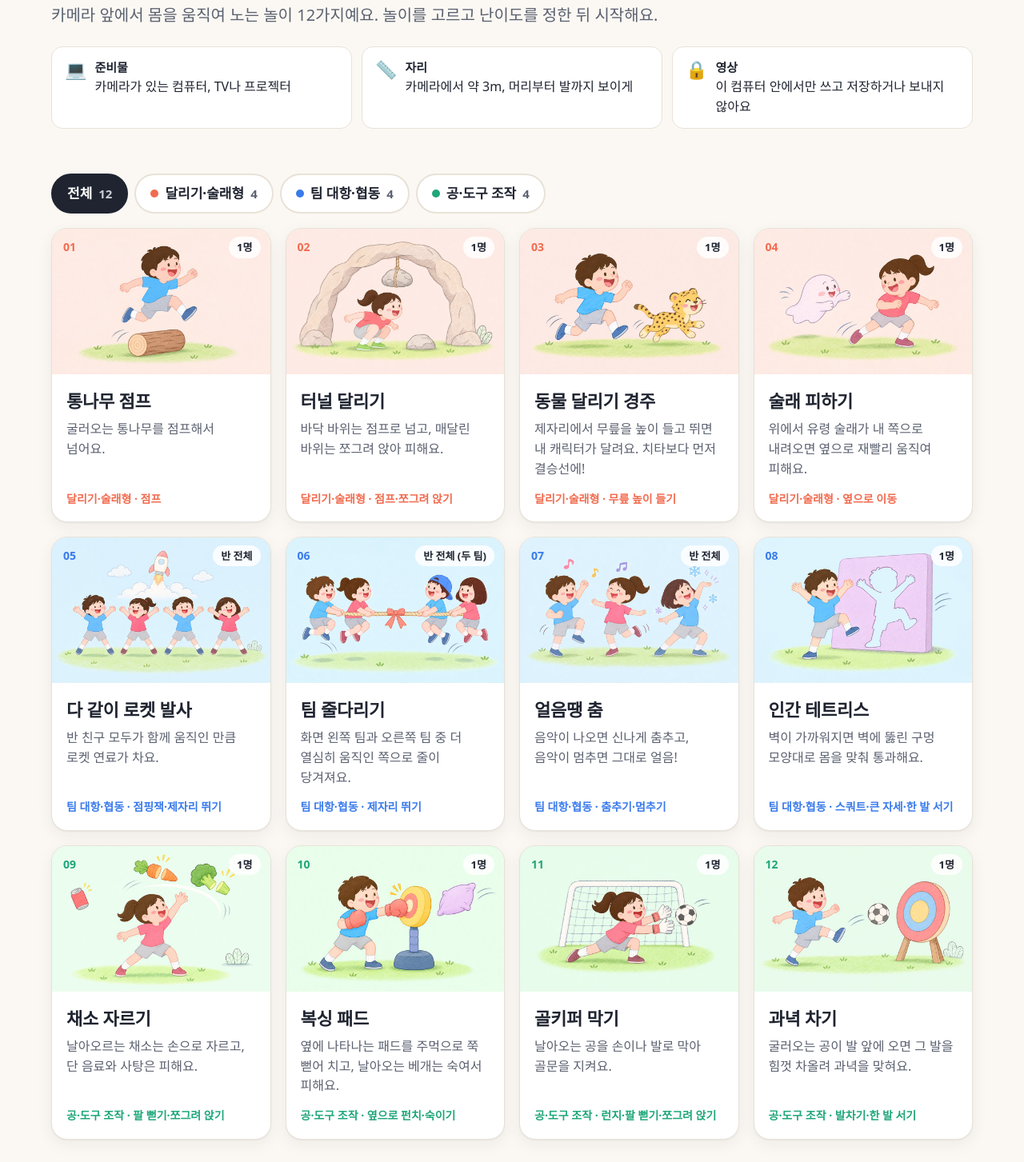
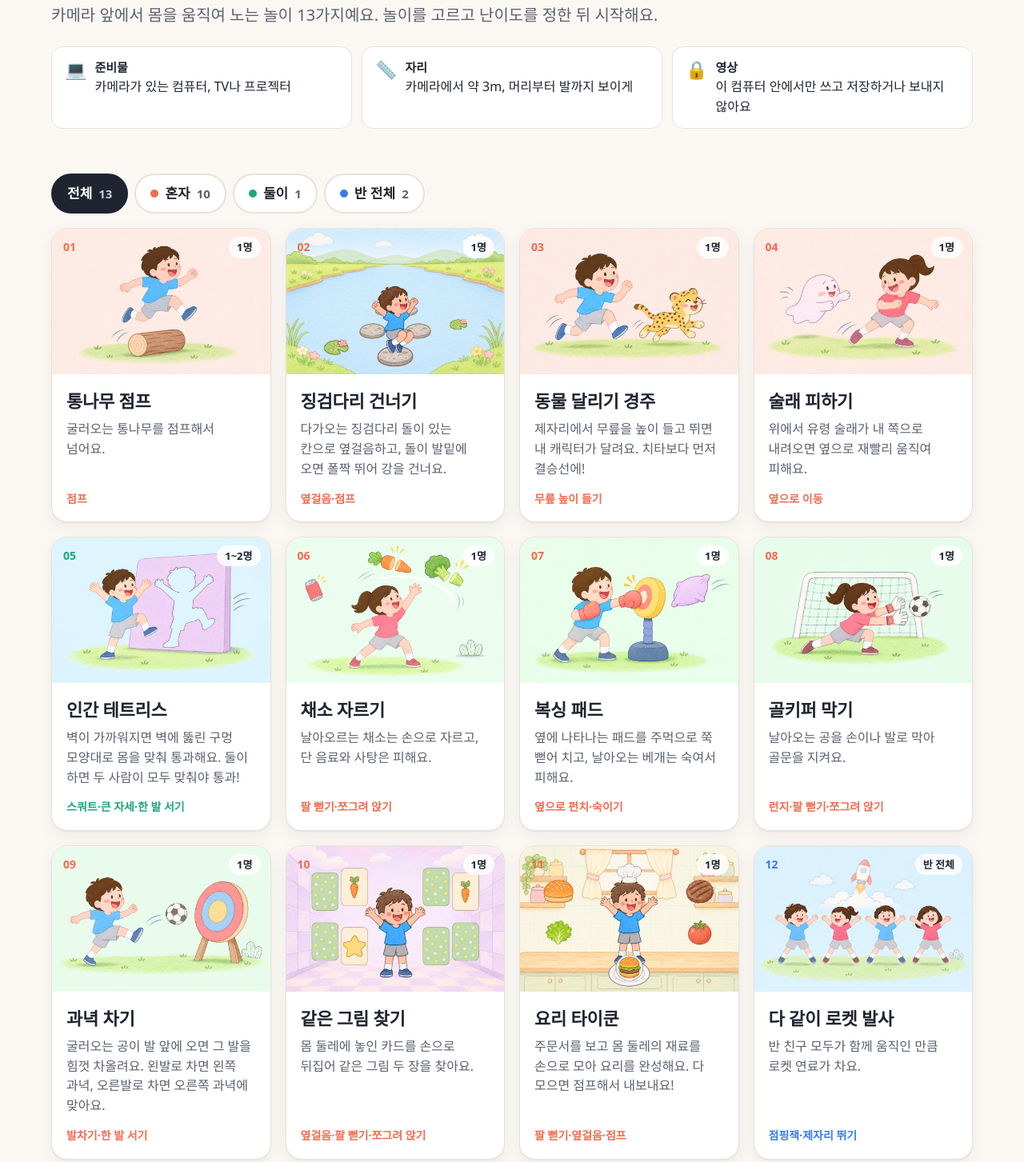
Before and after one commit to Dolbom-on/dolbom-on.github.io, a plain HTML site: page index.html in a window 1280 px wide. Shown: the part 138-1591 px from the top of the page at 80% size. Drawn offline with Linux system fonts and the light colour scheme.

Commit message:
첫 화면: 놀이 13개, 인원별 분류

```diff
--- a/index.html
+++ b/index.html
@@ -146,7 +146,7 @@
   <header>
     <div class="brand"><span class="brand-mark" aria-hidden="true"></span>건강한 돌봄놀이터</div>
     <h1>돌봄놀이터 <span class="on">온(ON)</span></h1>
-    <p class="lead">카메라 앞에서 몸을 움직여 노는 놀이 12가지예요. 놀이를 고르고 난이도를 정한 뒤 시작해요.</p>
+    <p class="lead">카메라 앞에서 몸을 움직여 노는 놀이 13가지예요. 놀이를 고르고 난이도를 정한 뒤 시작해요.</p>
     <div class="ready" aria-label="놀이 전 준비">
       <div><span class="ic" aria-hidden="true">💻</span><span><b>준비물</b>카메라가 있는 컴퓨터, TV나 프로젝터</span></div>
       <div><span class="ic" aria-hidden="true">📏</span><span><b>자리</b>카메라에서 약 3m, 머리부터 발까지 보이게</span></div>
@@ -212,10 +212,11 @@
 </dialog>
 
 <script>
-const CATS = {
-  run:  { name: '달리기·술래형', cls: 'run'  },
-  team: { name: '팀 대항·협동',  cls: 'team' },
-  tool: { name: '공·도구 조작',  cls: 'tool' },
+// 놀이 고르기: 세 카테고리 대신 몇 명이 하는지로 (혼자 / 둘이도 가능 / 반 전체)
+const KIND = {
+  solo:  { name: '혼자',    cls: 'run'  },
+  duo:   { name: '둘이',    cls: 'tool' },
+  class: { name: '반 전체', cls: 'team' },
 };
 const LV = [
   { key: 'easy', label: '하', sub: '처음 해요' },
@@ -225,68 +226,72 @@ const LV = [
 
 // ready: true 로 바꾸면 놀이 시작 버튼이 열림 (games/<id>/index.html?level=easy|mid|hard)
 const GAMES = [
-  { id: 'log-jump', ready: true, cat: 'run', emoji: '🪵', name: '통나무 점프', who: '1명', move: '점프', int: '높음',
+  { id: 'log-jump', ready: true, kind: 'solo', emoji: '🪵', name: '통나무 점프', who: '1명', move: '점프', int: '높음',
     desc: '굴러오는 통나무를 점프해서 넘어요.',
     steps: ['카메라 앞에서 머리부터 무릎까지 보이게 서요.', '통나무가 발 앞에 오면 두 발로 점프해요.', '넘을 때마다 점수가 올라가요.'],
     lv: ['통나무가 천천히 하나씩 와요.', '통나무가 더 자주 오고, 두 개가 연달아 오기도 해요.', '빠르게 오고, 통나무가 두세 개씩 연달아 와요.'],
     safe: '미끄럽지 않은 바닥에서, 무릎을 살짝 굽혀 착지해요.' },
-  { id: 'tunnel-run', ready: true, cat: 'run', emoji: '🏃', name: '터널 달리기', who: '1명', move: '점프·쪼그려 앉기', int: '높음',
-    desc: '바닥 바위는 점프로 넘고, 매달린 바위는 쪼그려 앉아 피해요.',
-    steps: ['바닥 바위가 오면 두 발로 점프해요.', '매달린 바위가 오면 무릎을 굽혀 쪼그려 앉아요.', '부딪히지 않고 많이 통과하면 좋아요.'],
-    lv: ['장애물이 천천히 오고, 같은 종류가 몇 번씩 이어져요.', '점프와 숙이기가 섞여서 와요.', '빠르게 바뀌고 두 개가 연달아 오기도 해요.'],
-    safe: '쪼그려 앉을 때 옆 친구와 부딪히지 않게 간격을 띄워요.' },
-  { id: 'animal-race', ready: true, cat: 'run', emoji: '🐆', name: '동물 달리기 경주', who: '1명', move: '무릎 높이 들기', int: '높음',
+  { id: 'stone-bridge', ready: true, kind: 'solo', emoji: '🪨', name: '징검다리 건너기', who: '1명', move: '옆걸음·점프', int: '높음',
+    desc: '다가오는 징검다리 돌이 있는 칸으로 옆걸음하고, 돌이 발밑에 오면 폴짝 뛰어 강을 건너요.',
+    steps: ['발밑의 1·2·3번 칸을 확인하고 옆으로 걸어 칸을 옮겨요.', '돌이 발밑에 닿을 때 두 발로 점프해요.', '돌이 없는 칸이나 X 돌을 밟으면 퐁당!'],
+    lv: ['세 칸 중 한 칸이 빠진 줄이 섞여서 와요.', '두 칸만 오고, O 돌만 밟아야 해요.', '돌이 한 칸만 오고 더 빨라요.'],
+    safe: '옆으로 옮길 공간을 비우고, 무릎을 살짝 굽혀 착지해요.' },
+  { id: 'animal-race', ready: true, kind: 'solo', emoji: '🐆', name: '동물 달리기 경주', who: '1명', move: '무릎 높이 들기', int: '높음',
     desc: '제자리에서 무릎을 높이 들고 뛰면 내 캐릭터가 달려요. 치타보다 먼저 결승선에!',
     steps: ['제자리에서 무릎을 번갈아 높이 들며 뛰어요.', '빨리 뛸수록 캐릭터가 빨라져요.', '물웅덩이가 나오면 점프해서 넘어요.'],
     lv: ['짧은 거리, 느린 치타와 겨뤄요.', '거리가 길어지고 물웅덩이가 나와요.', '빠른 치타와 긴 거리, 물웅덩이가 더 많아요.'],
     safe: '앞으로 나가지 말고 제자리에서 뛰어요.' },
-  { id: 'tag-dodge', ready: true, cat: 'run', emoji: '👻', name: '술래 피하기', who: '1명', move: '옆으로 이동', int: '중간 이상',
+  { id: 'tag-dodge', ready: true, kind: 'solo', emoji: '👻', name: '술래 피하기', who: '1명', move: '옆으로 이동', int: '중간 이상',
     desc: '위에서 유령 술래가 내 쪽으로 내려오면 옆으로 재빨리 움직여 피해요.',
     steps: ['화면 가운데에 서요.', '유령이 머리 위로 오면 옆으로 크게 한 걸음 움직여요.', '유령이 지나가면 다시 가운데로 와요.'],
     lv: ['유령이 하나씩 천천히 내려와요.', '유령 두 마리가 더 빨리 내려와요.', '유령 세 마리가 빠르게, 늦게까지 따라와요.'],
     safe: '옆으로 움직일 공간을 넉넉히 비워 두어요.' },
+  { id: 'human-tetris', ready: true, kind: 'duo', emoji: '🧱', name: '인간 테트리스', who: '1~2명', move: '스쿼트·큰 자세·한 발 서기', int: '중간 이상',
+    desc: '벽이 가까워지면 벽에 뚫린 구멍 모양대로 몸을 맞춰 통과해요. 둘이 하면 두 사람이 모두 맞춰야 통과!',
+    steps: ['놀이 화면에서 혼자 또는 둘이를 골라요.', '벽 구멍과 자세 이름을 보고, 벽이 닿기 전에 같은 모양을 만들어요.', '벽과 벽 사이에는 제자리에서 가볍게 뛰어요.'],
+    lv: ['만세·T자·Y자·앉아서 T자가 천천히 와요.', '별·ㄴ자·번개 자세가 더해지고 빨라져요.', '한 발 서기까지 모든 자세가 빠르게 와요.'],
+    safe: '둘이 할 때는 팔을 벌려도 닿지 않게 나란히 서요.' },
+  { id: 'veggie-slice', ready: true, kind: 'solo', emoji: '🥕', name: '채소 자르기', who: '1명', move: '팔 뻗기·쪼그려 앉기', int: '중간 이상',
+    desc: '날아오르는 채소는 손으로 자르고, 단 음료와 사탕은 피해요.',
+    steps: ['손을 크게 휘둘러 화면 속 채소를 잘라요.', '높은 채소는 팔을 뻗고, 낮은 채소는 쪼그려 앉아 잘라요.', '단 음료와 사탕을 자르면 점수가 줄어요.'],
+    lv: ['채소가 크고 천천히 올라와요.', '단 음료·사탕이 섞이고 낮은 채소도 나와요.', '여러 개가 높고 낮게 흩어져 빠르게 나와요.'],
+    safe: '팔을 휘두를 때 옆 친구와 충분히 떨어져요.' },
+  { id: 'boxing-pads', ready: true, kind: 'solo', emoji: '🥊', name: '복싱 패드', who: '1명', move: '옆으로 펀치·숙이기', int: '중간 이상',
+    desc: '옆에 나타나는 패드를 주먹으로 쭉 뻗어 치고, 날아오는 베개는 숙여서 피해요.',
+    steps: ['두 주먹을 얼굴 앞에 들고 서요.', '패드가 나타난 쪽으로 팔을 옆으로 쭉 뻗어 쳐요.', '베개가 날아오면 무릎을 굽혀 숙이거나 옆으로 피해요.'],
+    lv: ['왼쪽·오른쪽 패드만 나와요.', '베개 피하기가 섞여서 나와요.', '번호 순서대로 패드를 치고, 베개도 피해요.'],
+    safe: '팔을 끝까지 뻗되 팔꿈치를 너무 세게 펴지 않아요.' },
+  { id: 'goalkeeper', ready: true, kind: 'solo', emoji: '🧤', name: '골키퍼 막기', who: '1명', move: '런지·팔 뻗기·쪼그려 앉기', int: '중간 이상',
+    desc: '날아오는 공을 손이나 발로 막아 골문을 지켜요.',
+    steps: ['골문 가운데에 서서 무릎을 살짝 굽혀요.', '공이 오는 쪽으로 다리를 크게 내딛고 팔을 쭉 뻗어요.', '낮은 공은 손이나 발로 막아요.'],
+    lv: ['공이 몸 가까이로 천천히 와요.', '공이 좌우 끝, 낮은 곳으로도 와요.', '공이 더 멀리, 빠르게 와요.'],
+    safe: '다리를 크게 내디딜 때 바닥이 미끄럽지 않은지 확인해요.' },
+  { id: 'target-kick', ready: true, kind: 'solo', emoji: '🎯', name: '과녁 차기', who: '1명', move: '발차기·한 발 서기', int: '중간 이상',
+    desc: '굴러오는 공이 발 앞에 오면 그 발을 힘껏 차올려요. 왼발로 차면 왼쪽 과녁, 오른발로 차면 오른쪽 과녁에 맞아요.',
+    steps: ['화면에 나온 발(왼발·오른발)을 확인해요.', '공이 발 앞 동그라미에 닿을 때 그 발을 힘껏 차올려요.', '때를 잘 맞출수록 과녁 가운데에 맞아요.'],
+    lv: ['공이 오른발로만 천천히 와요.', '왼발·오른발로 번갈아 와요.', '어느 발로 올지 모르고, 공이 더 빨리 와요.'],
+    safe: '차는 발 앞쪽에 친구나 물건이 없는지 살펴요.' },
+  { id: 'memory-match', ready: true, kind: 'solo', emoji: '🃏', name: '같은 그림 찾기', who: '1명', move: '옆걸음·팔 뻗기·쪼그려 앉기', int: '중간 이상',
+    desc: '몸 둘레에 놓인 카드를 손으로 뒤집어 같은 그림 두 장을 찾아요.',
+    steps: ['카드 위에 손을 대고 잠깐 기다리면 카드가 뒤집혀요.', '두 장을 뒤집어 같은 그림이면 짝 성공!', '먼 카드는 옆으로 걸어가고, 낮은 카드는 쪼그려 앉아 뒤집어요.'],
+    lv: ['카드 4쌍(8장)', '카드 6쌍(12장)', '카드 8쌍(16장)'],
+    safe: '옆으로 움직일 공간을 비우고, 쪼그려 앉을 때 무릎이 발끝을 넘지 않게 해요.' },
+  { id: 'cooking-tycoon', ready: true, kind: 'solo', emoji: '🍳', name: '요리 타이쿤', who: '1명', move: '팔 뻗기·옆걸음·점프', int: '중간 이상',
+    desc: '주문서를 보고 몸 둘레의 재료를 손으로 모아 요리를 완성해요. 다 모으면 점프해서 내보내요!',
+    steps: ['주문서에서 만들 요리와 재료를 확인해요.', '재료 위에 손을 대고 잠깐 기다리면 접시에 담겨요.', '재료를 다 모으면 두 발로 점프해서 요리를 완성해요.'],
+    lv: ['재료 2가지 요리 (잼 토스트, 바나나 우유 등)', '재료 3가지 요리 (햄버거, 달걀 샌드위치 등)', '재료 4가지 요리 (김밥, 제육볶음, 비빔밥 등)'],
+    safe: '팔을 뻗거나 옆으로 움직일 때 주변 물건을 치워 두어요.' },
 
-  { id: 'rocket-launch', ready: true, cat: 'team', emoji: '🚀', name: '다 같이 로켓 발사', who: '반 전체', move: '점핑잭·제자리 뛰기', int: '높음',
+  { id: 'rocket-launch', ready: true, kind: 'class', emoji: '🚀', name: '다 같이 로켓 발사', who: '반 전체', move: '점핑잭·제자리 뛰기', int: '높음',
     desc: '반 친구 모두가 함께 움직인 만큼 로켓 연료가 차요.',
     steps: ['모두 화면에 보이도록 서요.', '처음에 2초 가만히, 5초 신나게 움직여 움직임을 재요.', '다 같이 크게 움직여 연료를 채우면 로켓 발사!'],
     lv: ['연료 목표가 낮고, 어떤 움직임이든 괜찮아요.', '화면에 나온 동작으로 바꿔 가며 움직여요.', '연료 목표가 높아요.'],
     safe: '팔을 벌려도 닿지 않을 만큼 서로 떨어져 서요.' },
-  { id: 'tug-of-war', ready: true, cat: 'team', emoji: '🪢', name: '팀 줄다리기', who: '반 전체 (두 팀)', move: '제자리 뛰기', int: '높음',
-    desc: '화면 왼쪽 팀과 오른쪽 팀 중 더 열심히 움직인 쪽으로 줄이 당겨져요.',
-    steps: ['가운데 점선을 기준으로 두 팀이 같은 인원으로 나누어 서요.', '시작 신호가 나오면 자기 자리에서 힘껏 뛰어요.', '줄을 우리 쪽 끝까지 당기면 1점!'],
-    lv: ['짧게 겨뤄요.', '중간에 해야 할 동작이 바뀌어요.', '더 오래, 더 빨리 당겨져요.'],
-    safe: '가운데 선을 넘지 않고 자기 자리에서 뛰어요.' },
-  { id: 'freeze-dance', ready: true, cat: 'team', emoji: '🧊', name: '얼음땡 춤', who: '반 전체', move: '춤추기·멈추기', int: '중간 이상',
-    desc: '음악이 나오면 신나게 춤추고, 음악이 멈추면 그대로 얼음!',
-    steps: ['음악이 나오는 동안 크게 춤춰요.', '음악이 멈추면 그 자리에서 움직이지 않아요.', '다시 음악이 나오면 땡! 또 춤춰요.'],
+  { id: 'freeze-dance', ready: true, kind: 'class', emoji: '🧊', name: '얼음땡 춤', who: '반 전체', move: '춤추기·멈추기', int: '중간 이상',
+    desc: '화면 속 춤 선생님을 따라 신나게 춤추고, 음악이 멈추면 그대로 얼음!',
+    steps: ['음악이 나오면 춤 선생님 동작을 따라 크게 춤춰요.', '음악이 멈추면 그 자리에서 움직이지 않아요.', '다시 음악이 나오면 땡! 새 동작을 따라 춰요.'],
     lv: ['음악이 길게 나오고, 멈출 때 여유가 있어요.', '멈추는 때가 짧고 갑작스러워요.', '음악이 더 자주 멈추고, 바로 얼음해야 해요.'],
     safe: '팔다리를 크게 움직일 때 주변 친구를 살펴요.' },
-  { id: 'human-tetris', ready: true, cat: 'team', emoji: '🧱', name: '인간 테트리스', who: '1명', move: '스쿼트·큰 자세·한 발 서기', int: '중간 이상',
-    desc: '벽이 가까워지면 벽에 뚫린 구멍 모양대로 몸을 맞춰 통과해요.',
-    steps: ['벽이 다가오는 동안 구멍 모양과 자세 이름을 살펴요.', '벽이 닿기 전에 같은 모양으로 몸을 만들어요.', '벽과 벽 사이에는 제자리에서 가볍게 뛰어요.'],
-    lv: ['만세·T자·Y자·앉아서 T자가 천천히 와요.', '별·ㄴ자·번개 자세가 더해지고 빨라져요.', '한 발 서기까지 모든 자세가 빠르게 와요.'],
-    safe: '한 발로 서는 자세에서는 균형을 잃지 않게 천천히 해요.' },
-
-  { id: 'veggie-slice', ready: true, cat: 'tool', emoji: '🥕', name: '채소 자르기', who: '1명', move: '팔 뻗기·쪼그려 앉기', int: '중간 이상',
-    desc: '날아오르는 채소는 손으로 자르고, 단 음료와 사탕은 피해요.',
-    steps: ['손을 크게 휘둘러 화면 속 채소를 잘라요.', '높은 채소는 팔을 뻗고, 낮은 채소는 쪼그려 앉아 잘라요.', '단 음료와 사탕을 자르면 점수가 줄어요.'],
-    lv: ['채소가 크고 천천히 올라와요.', '단 음료·사탕이 섞이고 낮은 채소도 나와요.', '여러 개가 높고 낮게 흩어져 빠르게 나와요.'],
-    safe: '팔을 휘두를 때 옆 친구와 충분히 떨어져요.' },
-  { id: 'boxing-pads', ready: true, cat: 'tool', emoji: '🥊', name: '복싱 패드', who: '1명', move: '옆으로 펀치·숙이기', int: '중간 이상',
-    desc: '옆에 나타나는 패드를 주먹으로 쭉 뻗어 치고, 날아오는 베개는 숙여서 피해요.',
-    steps: ['두 주먹을 얼굴 앞에 들고 서요.', '패드가 나타난 쪽으로 팔을 옆으로 쭉 뻗어 쳐요.', '베개가 날아오면 무릎을 굽혀 숙이거나 옆으로 피해요.'],
-    lv: ['왼쪽·오른쪽 패드만 나와요.', '베개 피하기가 섞여서 나와요.', '번호 순서대로 패드를 치고, 베개도 피해요.'],
-    safe: '팔을 끝까지 뻗되 팔꿈치를 너무 세게 펴지 않아요.' },
-  { id: 'goalkeeper', ready: true, cat: 'tool', emoji: '🧤', name: '골키퍼 막기', who: '1명', move: '런지·팔 뻗기·쪼그려 앉기', int: '중간 이상',
-    desc: '날아오는 공을 손이나 발로 막아 골문을 지켜요.',
-    steps: ['골문 가운데에 서서 무릎을 살짝 굽혀요.', '공이 오는 쪽으로 다리를 크게 내딛고 팔을 쭉 뻗어요.', '낮은 공은 손이나 발로 막아요.'],
-    lv: ['공이 몸 가까이로 천천히 와요.', '공이 좌우 끝, 낮은 곳으로도 와요.', '공이 더 멀리, 빠르게 와요.'],
-    safe: '다리를 크게 내디딜 때 바닥이 미끄럽지 않은지 확인해요.' },
-  { id: 'target-kick', ready: true, cat: 'tool', emoji: '🎯', name: '과녁 차기', who: '1명', move: '발차기·한 발 서기', int: '중간 이상',
-    desc: '굴러오는 공이 발 앞에 오면 그 발을 힘껏 차올려 과녁을 맞혀요.',
-    steps: ['화면에 나온 발(왼발·오른발)을 확인해요.', '공이 발 앞 동그라미에 닿을 때 그 발을 힘껏 차올려요.', '때를 잘 맞출수록 과녁 가운데에 맞아요.'],
-    lv: ['공이 오른발로만 천천히 와요.', '왼발·오른발로 번갈아 와요.', '어느 발로 올지 모르고, 과녁이 움직여요.'],
-    safe: '차는 발 앞쪽에 친구나 물건이 없는지 살펴요.' },
 ];
 
 const $ = (id) => document.getElementById(id);
@@ -294,9 +299,9 @@ let filter = 'all';
 let current = null;
 
 function renderTabs() {
-  const items = [['all', '전체', null], ...Object.entries(CATS).map(([k, c]) => [k, c.name, c.cls])];
+  const items = [['all', '전체', null], ...Object.entries(KIND).map(([k, c]) => [k, c.name, c.cls])];
   $('tabs').innerHTML = items.map(([k, name, cls]) => {
-    const n = k === 'all' ? GAMES.length : GAMES.filter(g => g.cat === k).length;
+    const n = k === 'all' ? GAMES.length : GAMES.filter(g => g.kind === k).length;
     const dot = cls ? `<span class="dot ${cls}" style="background:var(--c)"></span>` : '';
     return `<button class="tab" data-k="${k}" aria-pressed="${k === filter}">${dot}${name}<span class="n">${n}</span></button>`;
   }).join('');
@@ -310,12 +315,12 @@ function art(g) {
 }
 
 function renderGrid() {
-  const list = GAMES.filter(g => filter === 'all' || g.cat === filter);
+  const list = GAMES.filter(g => filter === 'all' || g.kind === filter);
   $('grid').innerHTML = list.map(g => {
     const no = String(GAMES.indexOf(g) + 1).padStart(2, '0');
-    return `<button class="card ${CATS[g.cat].cls}" data-id="${g.id}" aria-label="${g.name}, ${CATS[g.cat].name}, ${g.who}">
+    return `<button class="card ${KIND[g.kind].cls}" data-id="${g.id}" aria-label="${g.name}, ${g.who}">
       <div class="top"><span class="no">${no}</span><span class="who">${g.who}</span>${art(g)}</div>
-      <div class="body"><h3>${g.name}</h3><p>${g.desc}</p><div class="move">${CATS[g.cat].name} · ${g.move}</div></div>
+      <div class="body"><h3>${g.name}</h3><p>${g.desc}</p><div class="move">${g.move}</div></div>
     </button>`;
   }).join('');
   $('grid').querySelectorAll('.card').forEach(c => c.onclick = () => openGame(c.dataset.id));
@@ -337,10 +342,10 @@ function openGame(id, level) {
   if (!g) return;
   current = g;
   const dlg = $('dlg');
-  dlg.className = CATS[g.cat].cls;
+  dlg.className = KIND[g.kind].cls;
   $('d-hero').querySelectorAll('.emoji, img').forEach(n => n.remove());
   $('d-hero').insertAdjacentHTML('afterbegin', art(g));
-  $('d-cat').textContent = CATS[g.cat].name;
+  $('d-cat').textContent = g.kind === 'duo' ? '혼자 · 둘이' : KIND[g.kind].name;
   $('d-title').textContent = g.name;
   $('d-desc').textContent = g.desc;
   $('d-who').textContent = g.who;
```
